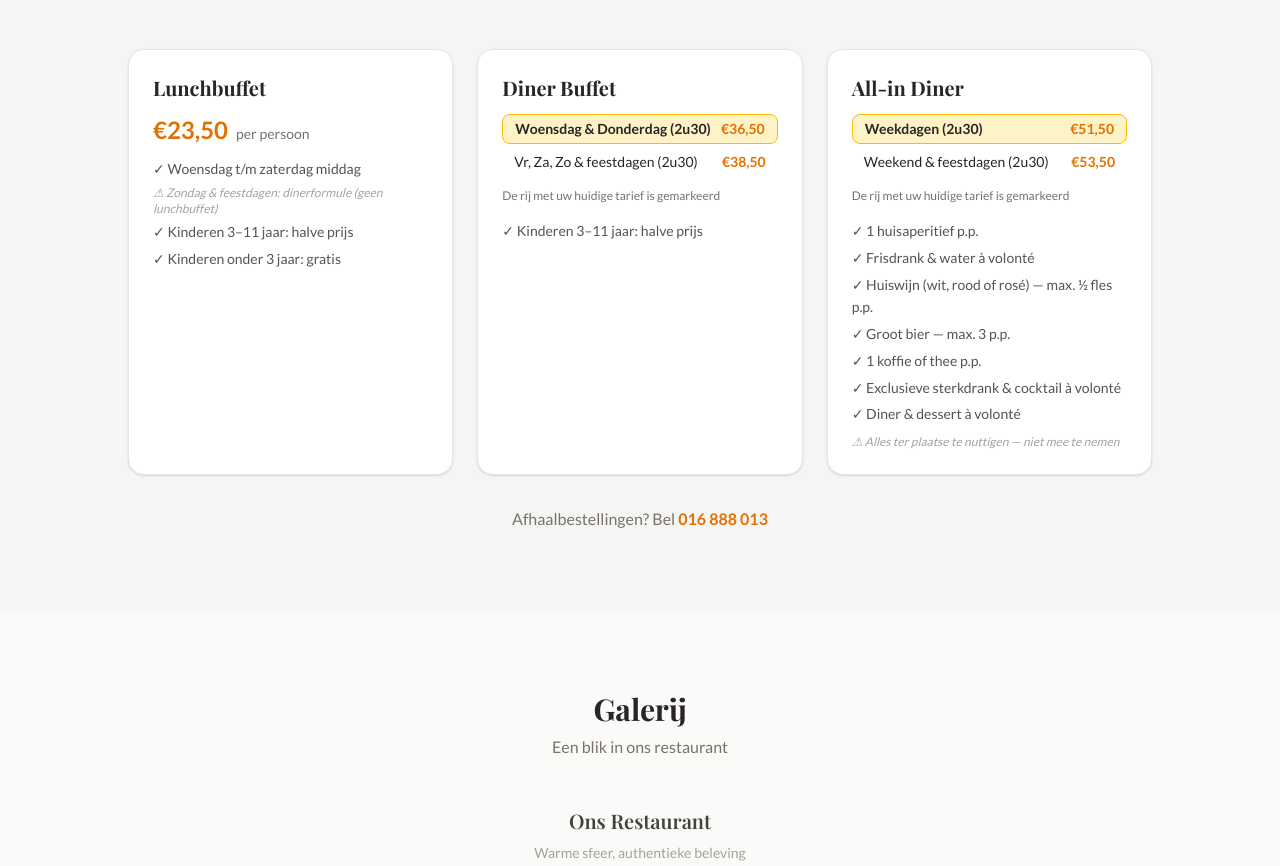
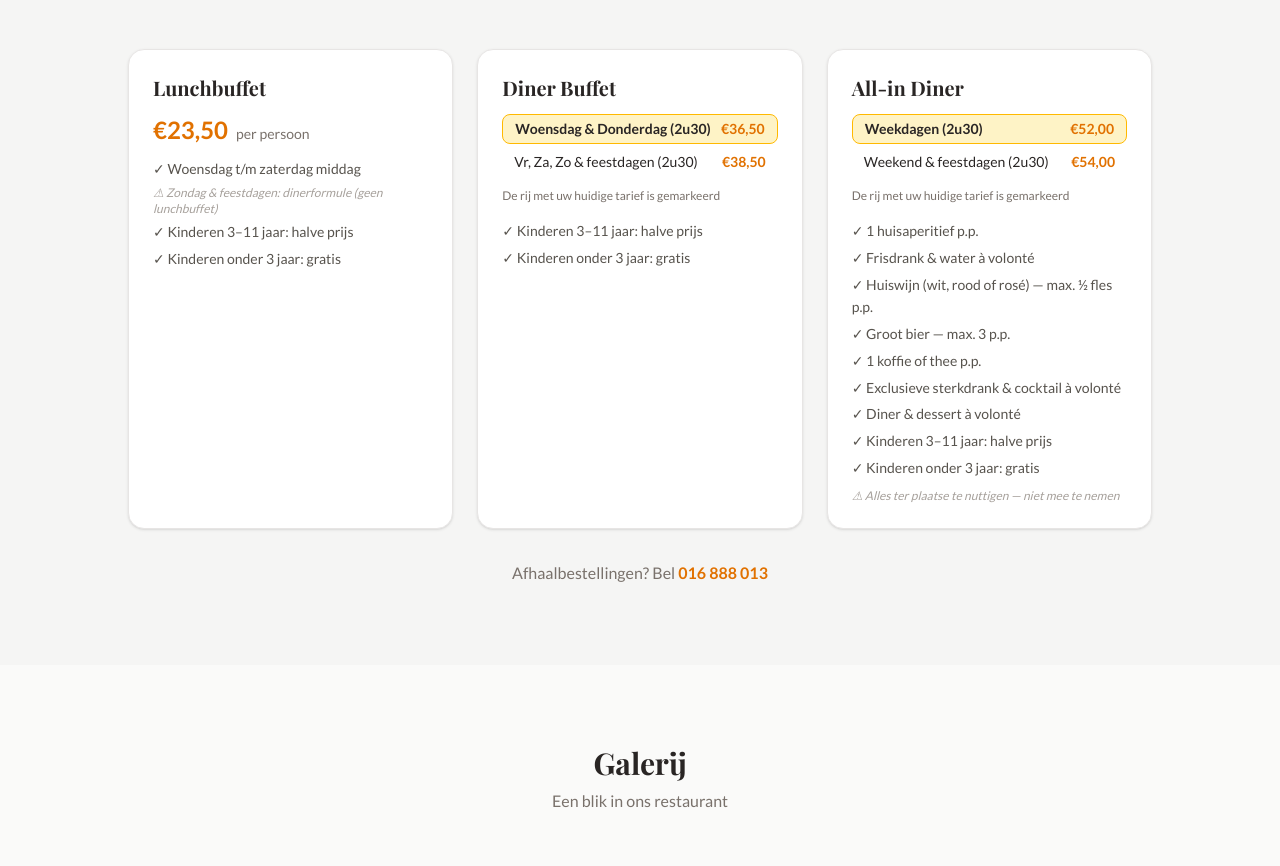
Before and after one commit to TinaHu0/hankingwok, a Next.js app: page / in a window 1280 px wide. Shown: the part 1721-2587 px from the top of the page. Built offline with nearby package versions, Linux system fonts and the light colour scheme; a web font is replaced by a local one.

Commit message:
All-in Diner +0,50 euro, kinderprijzen toegevoegd aan alle 3 menu's

```diff
--- a/app/page.tsx
+++ b/app/page.tsx
@@ -700,6 +700,7 @@ export default function Home() {
               <p className="text-stone-500 text-xs">De rij met uw huidige tarief is gemarkeerd</p>
               <ul className="text-stone-600 text-sm leading-relaxed space-y-1 mt-1">
                 <li>✓ Kinderen 3–11 jaar: halve prijs</li>
+                <li>✓ Kinderen onder 3 jaar: gratis</li>
               </ul>
             </div>
 
@@ -714,11 +715,11 @@ export default function Home() {
                     <>
                       <div className={`flex justify-between px-3 py-1 rounded-lg text-sm ${!isWeekend?"bg-amber-100 border border-amber-400 font-bold":""}`}>
                         <span>Weekdagen (2u30)</span>
-                        <span className="text-amber-600 font-bold">€51,50</span>
+                        <span className="text-amber-600 font-bold">€52,00</span>
                       </div>
                       <div className={`flex justify-between px-3 py-1 rounded-lg text-sm ${isWeekend?"bg-amber-100 border border-amber-400 font-bold":""}`}>
                         <span>Weekend & feestdagen (2u30)</span>
-                        <span className="text-amber-600 font-bold">€53,50</span>
+                        <span className="text-amber-600 font-bold">€54,00</span>
                       </div>
                     </>
                   );
@@ -733,6 +734,8 @@ export default function Home() {
                 <li>✓ 1 koffie of thee p.p.</li>
                 <li>✓ Exclusieve sterkdrank & cocktail à volonté</li>
                 <li>✓ Diner & dessert à volonté</li>
+                <li>✓ Kinderen 3–11 jaar: halve prijs</li>
+                <li>✓ Kinderen onder 3 jaar: gratis</li>
                 <li className="text-stone-400 text-xs italic pt-1">⚠ Alles ter plaatse te nuttigen — niet mee te nemen</li>
               </ul>
             </div>
```
